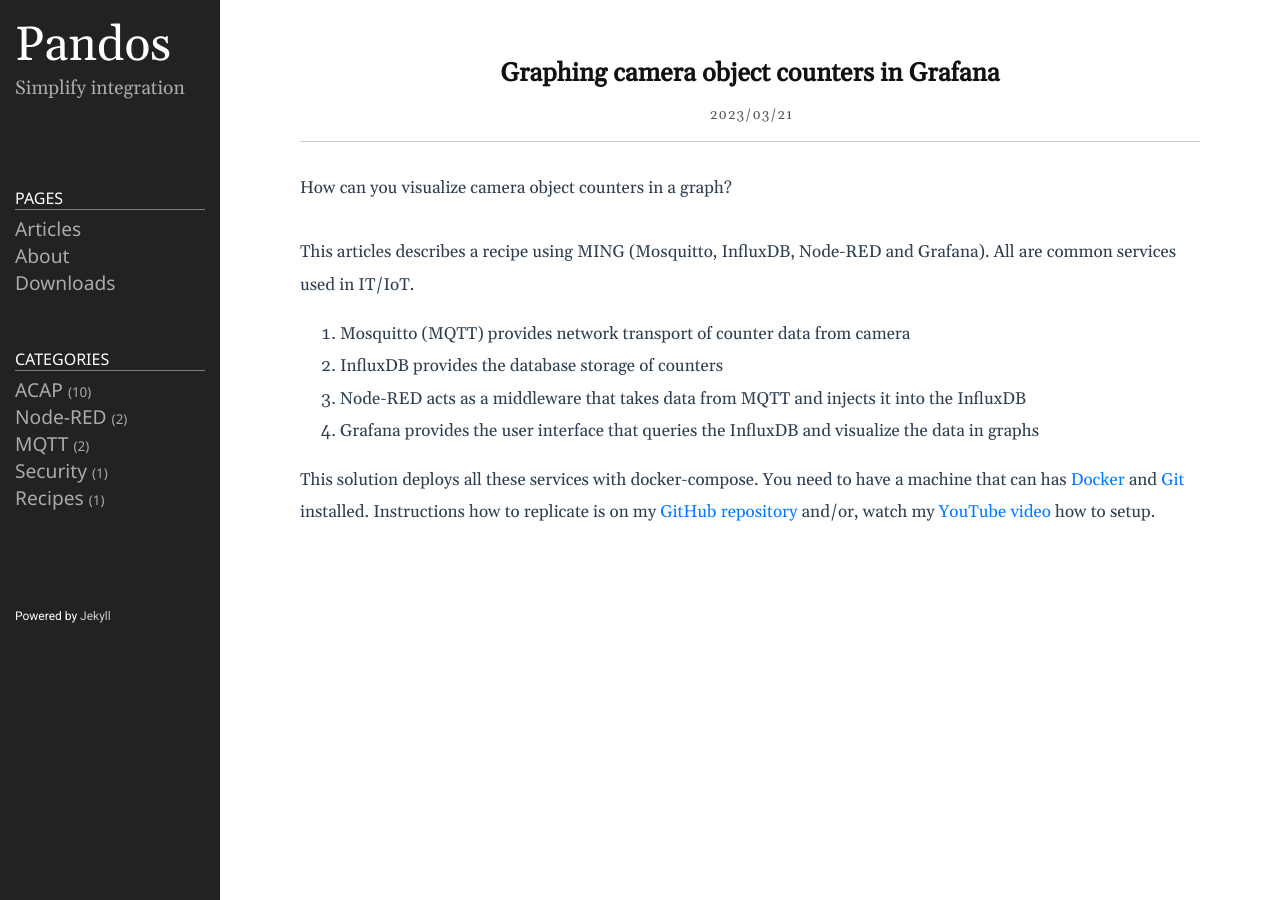
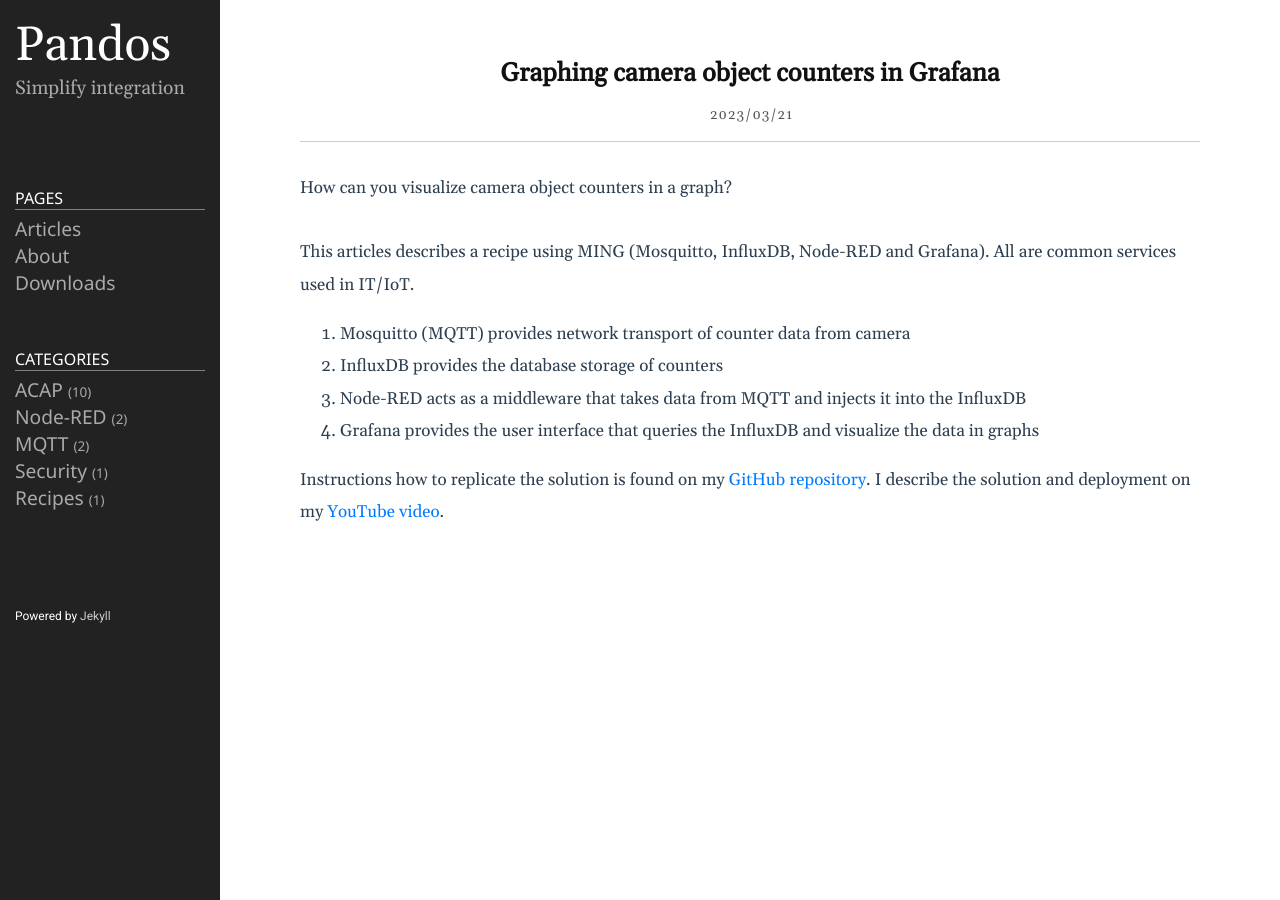
Before and after one commit to pandosme/pandosme.github.io, a Jekyll site: the page built from docs/_posts/2023-03-22-grafana.md, in a window 1280 px wide. Built offline with Jekyll 4.4.1, drawn with Linux system fonts in a browser that asks for light colours.

Commit message:
Update 2023-03-22-grafana.md

```diff
--- a/docs/_posts/2023-03-22-grafana.md
+++ b/docs/_posts/2023-03-22-grafana.md
@@ -14,4 +14,4 @@ This articles describes a recipe using MING (Mosquitto, InfluxDB, Node-RED and G
 3. Node-RED acts as a middleware that takes data from MQTT and injects it into the InfluxDB
 4. Grafana provides the user interface that queries the InfluxDB and visualize the data in graphs
 
-This solution deploys all these services with docker-compose.  You need to have a machine that can has [Docker](https://docs.docker.com/engine/install/ubuntu/) and [Git](https://git-scm.com/download/linux) installed.  Instructions how to replicate is on my [GitHub repository](https://github.com/pandosme/ming-object-counter-graph) and/or, watch my [YouTube video](https://youtu.be/ihiN423nle4) how to setup.
+Instructions how to replicate the solution is found on my [GitHub repository](https://github.com/pandosme/ming-object-counter-graph).  I describe the solution and deployment on my [YouTube video](https://youtu.be/ihiN423nle4).
```
